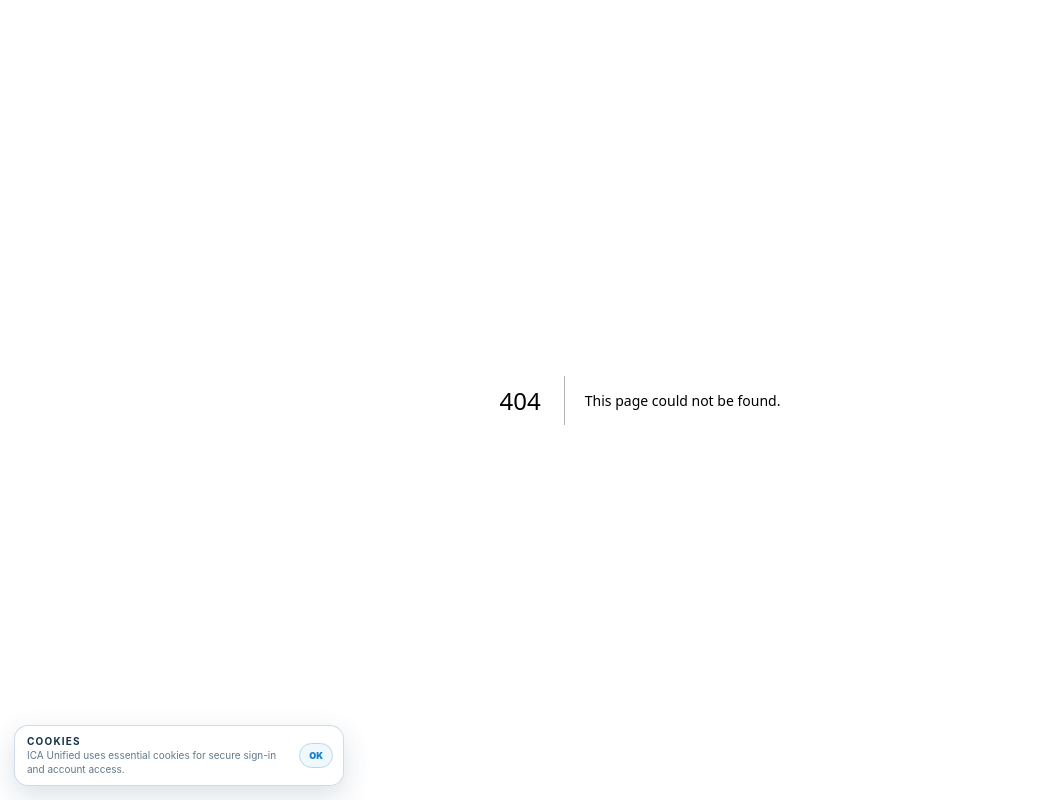
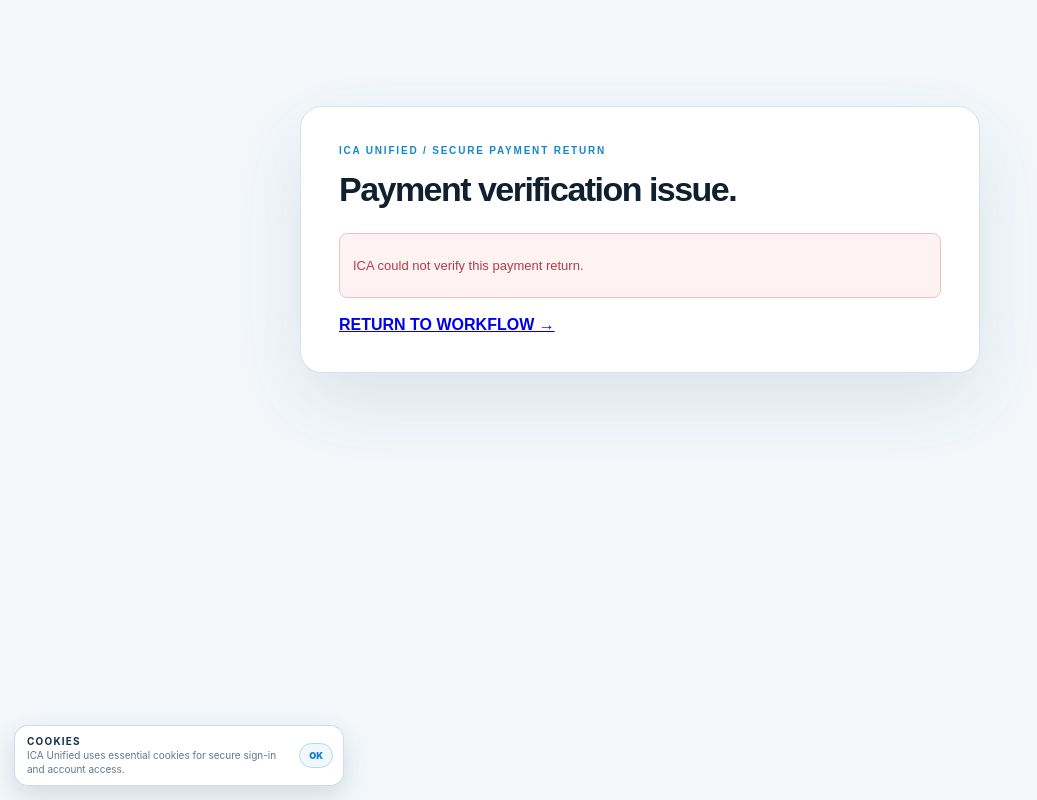
Before and after one commit to redavi19-asu/ICA-unified-, a Next.js app: page /flow/1/complete in a window 1280 px wide. Before the commit this address had no page. Shown: the whole page, without its empty margins (0-1037 px from the left). Built offline with nearby package versions, Linux system fonts and the light colour scheme.

Commit message:
Verify Stripe workflow payments on return

```diff
--- /dev/null
+++ b/src/app/flow/[workflowId]/complete/page.tsx
@@ -0,0 +1,62 @@
+import Link from 'next/link';
+import { confirmWorkflowPayment } from '../../../../lib/member-payments';
+import styles from '../public-workflow.module.css';
+
+export const dynamic = 'force-dynamic';
+
+export default async function WorkflowPaymentCompletePage({
+  params,
+  searchParams,
+}: {
+  params: Promise<{ workflowId: string }>;
+  searchParams: Promise<{ session_id?: string; submission?: string }>;
+}) {
+  const { workflowId } = await params;
+  const query = await searchParams;
+  const sessionId = String(query.session_id || '');
+  const submissionId = String(query.submission || '');
+
+  let state: 'SUCCESS' | 'PROCESSING' | 'ERROR' = 'ERROR';
+  let status = '';
+  let activationUrl: string | null = null;
+  let message = 'ICA could not verify this payment return.';
+
+  if (sessionId && submissionId) {
+    try {
+      const result = await confirmWorkflowPayment({
+        workflowId,
+        submissionId,
+        sessionId,
+        origin: String(process.env.NEXT_PUBLIC_APP_URL || process.env.APP_BASE_URL || '').trim() || 'https://unified.icomputeranything.com',
+      });
+
+      if (result.paid) {
+        state = 'SUCCESS';
+        status = result.status;
+        activationUrl = result.activationUrl;
+        message = 'Payment verified and your ICA workflow record has been updated.';
+      } else {
+        state = 'PROCESSING';
+        status = result.status;
+        message = 'Stripe returned successfully, but payment is still processing. ICA has not granted paid access yet.';
+      }
+    } catch (error) {
+      console.error('ICA_WORKFLOW_PAYMENT_CONFIRM_ERROR', error);
+    }
+  }
+
+  return (
+    <main className={styles.shell}>
+      <section className={styles.formCard} style={{maxWidth:680,margin:'80px auto',position:'relative',zIndex:1}}>
+        <p className={styles.eyebrow}>ICA UNIFIED / SECURE PAYMENT RETURN</p>
+        <h2>{state === 'SUCCESS' ? 'Payment confirmed.' : state === 'PROCESSING' ? 'Payment processing.' : 'Payment verification issue.'}</h2>
+        <div className={state === 'SUCCESS' ? styles.success : styles.error}>
+          <p>{message}</p>
+          {status && <p><strong>Status:</strong> {status.replaceAll('_', ' ')}</p>}
+        </div>
+        {activationUrl && <a href={activationUrl} style={{display:'inline-block',marginTop:18,fontWeight:900}}>ACTIVATE ICA ACCOUNT →</a>}
+        {!activationUrl && <Link href={`/flow/${workflowId}`} style={{display:'inline-block',marginTop:18,fontWeight:900}}>RETURN TO WORKFLOW →</Link>}
+      </section>
+    </main>
+  );
+}
```
